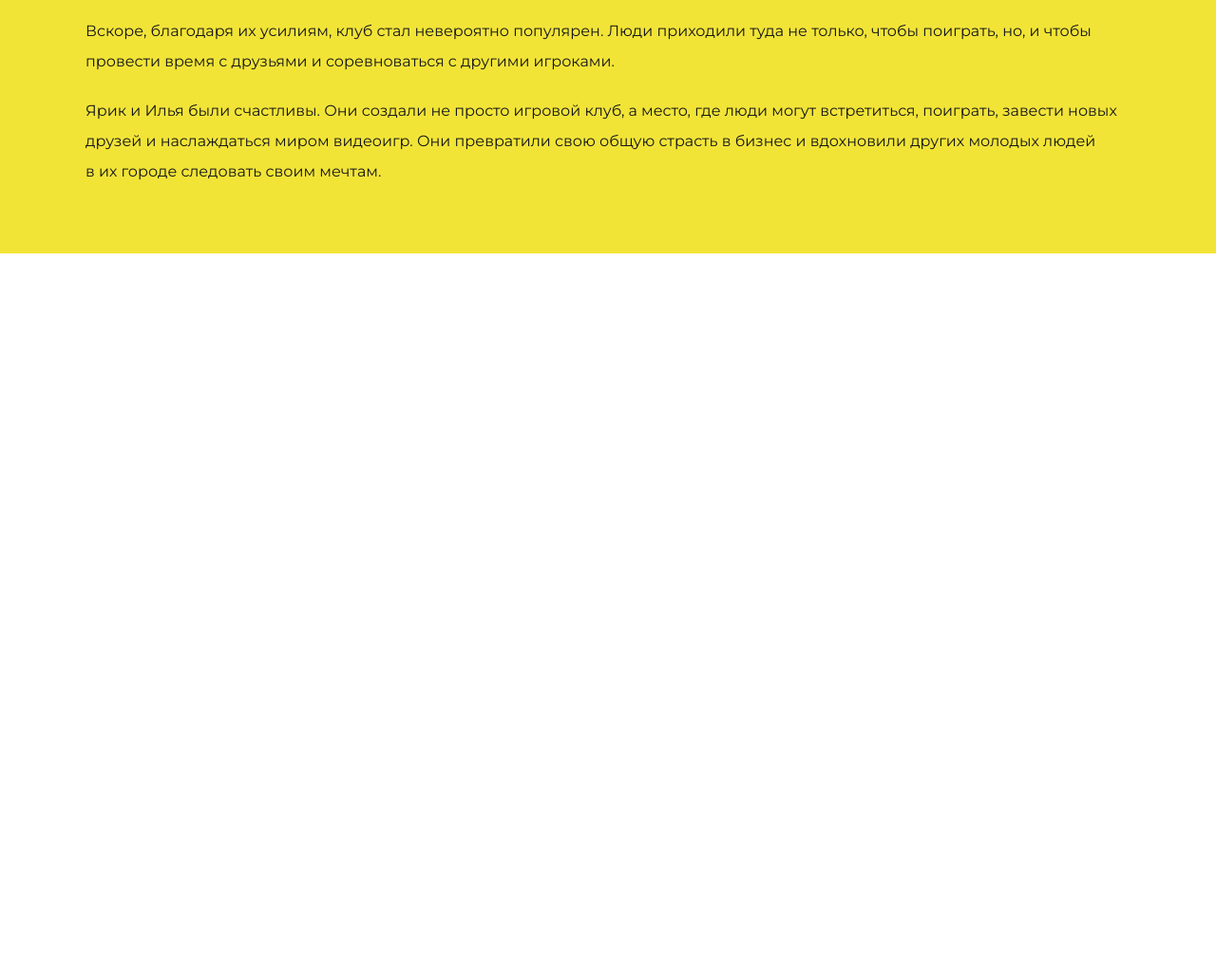
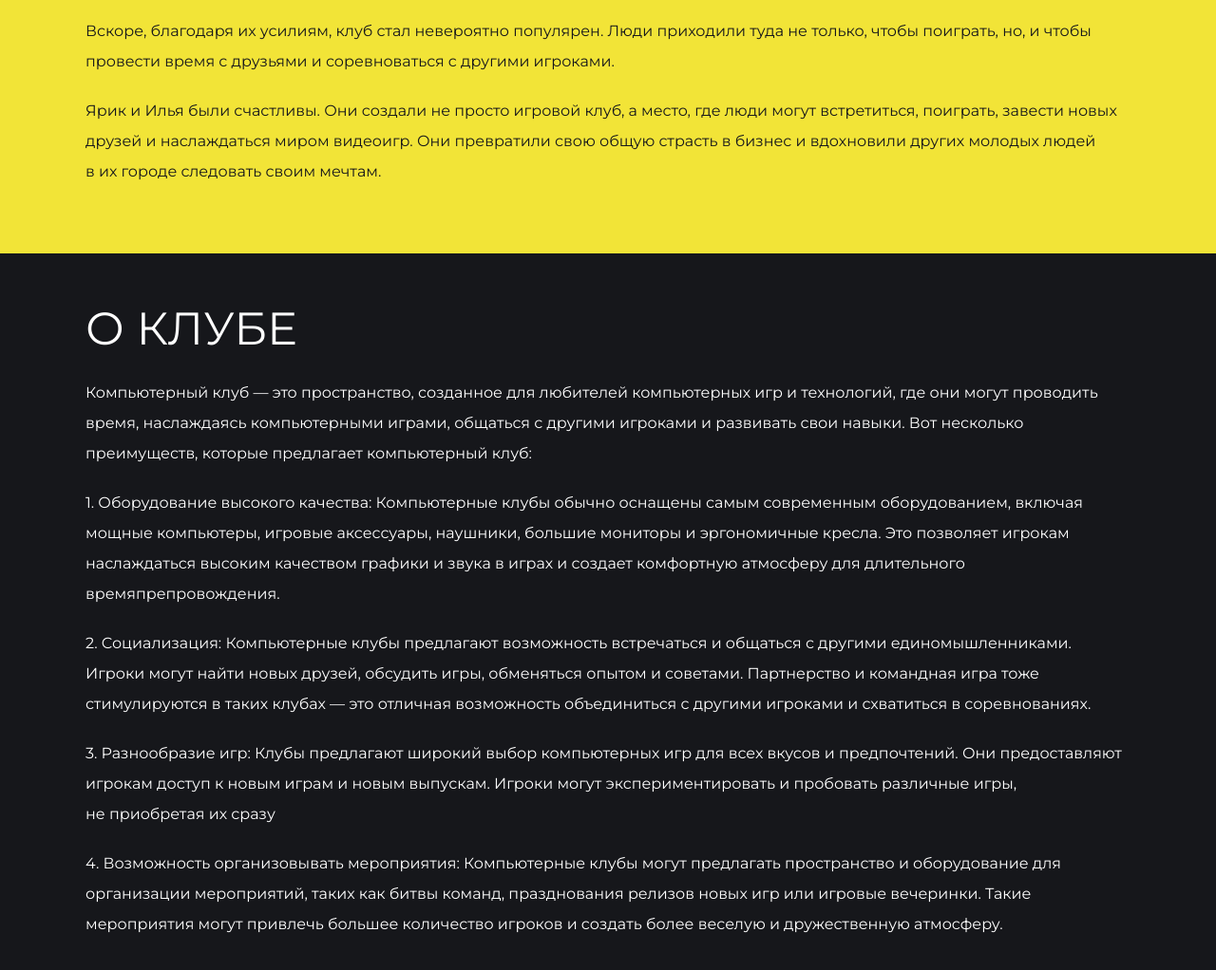
Before and after one commit to RunejarEvseev/ReStart-GamingClubNetwork, a plain HTML site: page Index.html in a window 1280 px wide. Shown: the part 1538-2560 px from the top of the page at 95% size. Before the commit the page ends 1805 px from the top, so only its background shows below. Drawn offline with Linux system fonts and the light colour scheme; files whose address does not match are found by name.

Commit message:
add section Club

```diff
--- a/Index.html
+++ b/Index.html
@@ -17,7 +17,7 @@
           <nav class="nav header__nav flex">
             <ul class="nav__list list-reset flex">
               <li class="nav__item">
-                <a href="#about" class="nav__link">О&nbsp;клубе</a>
+                <a href="#club" class="nav__link">О&nbsp;клубе</a>
               </li>
               <li class="nav__item">
                 <a href="#" class="nav__link">Цены</a>
@@ -49,7 +49,7 @@
 
       <section class="about" id="about">
         <div class="container about__container">
-          <h2 class="site-title about__title">Информация о&nbsp;создателях</h2>
+          <h2 class="site-title about__title">ИНФОРМАЦИЯ О&nbsp;СОЗДАТЕЛЯХ</h2>
           <p class="about__descr">
             Однажды в&nbsp;небольшом городке жили два друга&nbsp;&mdash; Ярик
             и&nbsp;Илья. Они обожали компьютерные игры и&nbsp;проводили всё
@@ -98,6 +98,50 @@
           </p>
         </div>
       </section>
+      <section class="club" id="club">
+        <div class="container club__container">
+          <h2 class="site-title club__title">О&nbsp;КЛУБЕ</h2>
+          <p class="club__descr">
+            Компьютерный клуб&nbsp;&mdash; это пространство, созданное для
+            любителей компьютерных игр и&nbsp;технологий, где они могут
+            проводить время, наслаждаясь компьютерными играми, общаться
+            с&nbsp;другими игроками и&nbsp;развивать свои навыки. Вот несколько
+            преимуществ, которые предлагает компьютерный клуб:
+          </p>
+          <p class="club__descr">
+            1. Оборудование высокого качества: Компьютерные клубы обычно
+            оснащены самым современным оборудованием, включая мощные компьютеры,
+            игровые аксессуары, наушники, большие мониторы и&nbsp;эргономичные
+            кресла. Это позволяет игрокам наслаждаться высоким качеством графики
+            и&nbsp;звука в&nbsp;играх и&nbsp;создает комфортную атмосферу для
+            длительного времяпрепровождения.
+          </p>
+          <p class="about__descr">
+            2. Социализация: Компьютерные клубы предлагают возможность
+            встречаться и&nbsp;общаться с&nbsp;другими единомышленниками. Игроки
+            могут найти новых друзей, обсудить игры, обменяться опытом
+            и&nbsp;советами. Партнерство и&nbsp;командная игра тоже
+            стимулируются в&nbsp;таких клубах&nbsp;&mdash; это отличная
+            возможность объединиться с&nbsp;другими игроками и&nbsp;схватиться
+            в&nbsp;соревнованиях.
+          </p>
+          <p class="about__descr">
+            3. Разнообразие игр: Клубы предлагают широкий выбор компьютерных игр
+            для всех вкусов и&nbsp;предпочтений. Они предоставляют игрокам
+            доступ к&nbsp;новым играм и&nbsp;новым выпускам. Игроки могут
+            экспериментировать и&nbsp;пробовать различные игры,
+            не&nbsp;приобретая их&nbsp;сразу
+          </p>
+          <p class="about__descr">
+            4. Возможность организовывать мероприятия: Компьютерные клубы могут
+            предлагать пространство и&nbsp;оборудование для организации
+            мероприятий, таких как битвы команд, празднования релизов новых игр
+            или игровые вечеринки. Такие мероприятия могут привлечь большее
+            количество игроков и&nbsp;создать более веселую и&nbsp;дружественную
+            атмосферу.
+          </p>
+        </div>
+      </section>
     </main>
   </body>
 </html>
--- a/style/style.css
+++ b/style/style.css
@@ -268,3 +268,27 @@ img {
   margin-bottom: 100px;
   gap: var(--gap);
 }
+
+/* club */
+.club {
+  padding: 50px 75px;
+  background-color: var(--color-default);
+}
+
+.club__container {
+  background-color: var(--color-default);
+  color: var(--color-white);
+}
+
+.club__title {
+  margin-bottom: 22px;
+  color: var(--color-white);
+}
+
+.club__descr {
+  max-width: 1235px;
+  margin-bottom: 20px;
+  font-weight: 400;
+  font-size: 16px;
+  line-height: 32px;
+}
```
